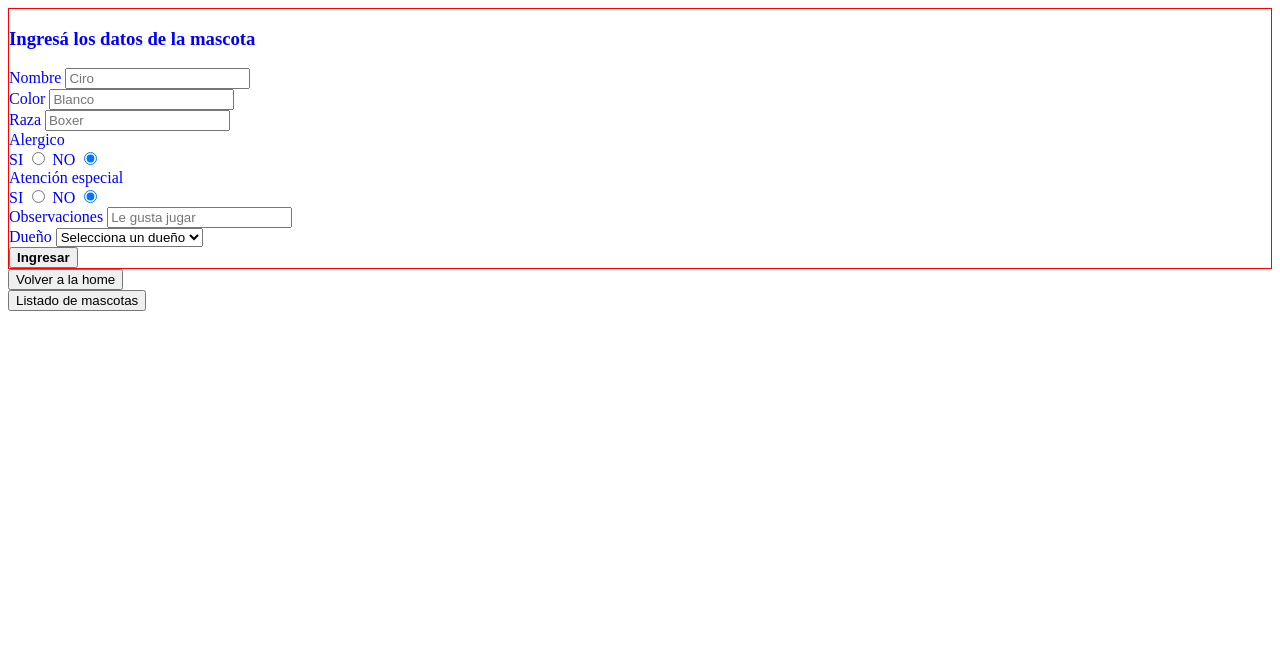
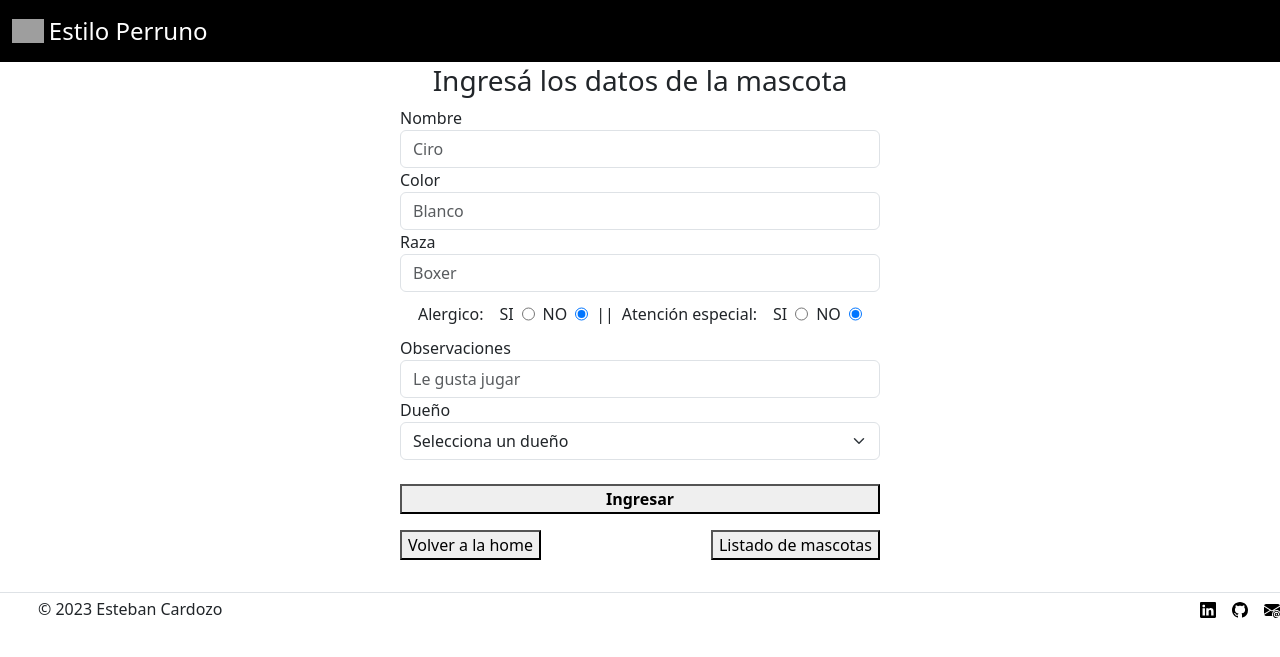
Before and after one commit to EstebanCardoz0/PeluqueriaCanina-MVC, a Spring Boot app: page /mascotas/alta in a window 1280 px wide. Shown: the top 657 px of the page. Run offline with Spring Boot 4, Linux system fonts and the light colour scheme; data that the repository does not hold is empty; grey boxes are pictures that could not be loaded.

Commit message:
comienzo alta mascota

```diff
--- /dev/null
+++ b/PeluCaninaMVC/src/main/resources/static/mascotaAlta.css
@@ -0,0 +1,68 @@
+nav {
+
+    background-color: black;
+
+}
+
+.titulonav {
+    color: white;
+    /* text-align: left; */
+
+    /* margin-left: .5rem;
+    margin-right: .5rem; */
+
+
+    border: 1px;
+    font-size: 1.5rem;
+    margin: .3rem;
+}
+
+.img-fluid {
+
+    width: 2rem;
+
+}
+
+.datos {
+    /* padding: 0rem;
+    margin: 0; */
+    display: flex;
+    justify-content: center;
+    margin: 20rem;
+    margin-top: 4rem;
+    margin-bottom: 1rem;
+}
+
+.form-control {
+
+    width: 30rem;
+}
+
+.form-select {
+
+    width: 30rem;
+}
+
+.submit {
+    width: 30rem;
+    margin-top: 1.5rem;
+}
+
+h3 {
+    text-align: center;
+
+}
+
+.alerg {
+    justify-content: space-evenly;
+    font-size: medium;
+
+    margin: 10px;
+}
+
+.volver {
+    margin-top: 1rem;
+    margin-bottom: 1rem;
+    display: flex;
+    justify-content: space-between ;
+}
--- a/PeluCaninaMVC/src/main/resources/templates/mascotaAlta.html
+++ b/PeluCaninaMVC/src/main/resources/templates/mascotaAlta.html
@@ -1,52 +1,95 @@
 <!DOCTYPE html>
 <html lang="es" xmlns:th="http://www.thymeleaf.org">
+
 <head>
     <meta charset="UTF-8">
     <title>Crear Mascota</title>
-    <link rel="stylesheet" href="../static/prueba.css"  >
 
-<!--    <link href="https://cdn.jsdelivr.net/npm/bootstrap@5.3.1/dist/css/bootstrap.min.css" rel="stylesheet"-->
-<!--          integrity="sha384-4bw+/aepP/YC94hEpVNVgiZdgIC5+VKNBQNGCHeKRQN+PtmoHDEXuppvnDJzQIu9" crossorigin="anonymous">-->
+    <link rel="icon" th:href="@{/coraje_icon.png}" type="image/x-icon">
+
+
+    <link href="https://cdn.jsdelivr.net/npm/bootstrap@5.3.1/dist/css/bootstrap.min.css" rel="stylesheet"
+        integrity="sha384-4bw+/aepP/YC94hEpVNVgiZdgIC5+VKNBQNGCHeKRQN+PtmoHDEXuppvnDJzQIu9" crossorigin="anonymous">
+    <link rel="stylesheet" th:href="@{/mascotaAlta.css}">
 
 
 </head>
+
 <body>
 
+    <nav class="navbar navbar-expand-lg fixed-top  ">
+        <div class="container-fluid">
+            <img class="img-fluid" th:src="@{/coraje_icon.png}" alt="icono coraje">
+            <p class="titulonav" href="#">Estilo Perruno</p>
 
-<form action="/mascotas/crear" method="POST">
+            <!-- <div class="material-symbols-outlined">
+
+                home
+
+            </div> -->
+            <!-- <button class="navbar-toggler" type="button" data-bs-toggle="collapse"
+                data-bs-target="#navbarSupportedContent" aria-controls="navbarSupportedContent" aria-expanded="false"
+                aria-label="Toggle navigation">
+                <span class="navbar-toggler-icon"></span>
+            </button> -->
+
+            <!-- LINKS Y BUSQUEDA -->
+
+            <div class="collapse navbar-collapse" id="navbarSupportedContent">
+                <ul class="navbar-nav me-auto mb-2 mb-lg-0">
+
+                    <!-- <li class="nav-item">
+                        <a class="nav-link " aria-current="page" href="#">Home</a>
+                    </li> -->
+                    <!-- <li class="nav-item">
+                        <a class="nav-link" href="#">Link</a>
+                    </li> -->
 
 
-    <div class="form-group my-3">
-        <h3 class="card-title">Ingresá los datos de la mascota</h3>
+                </ul>
+                <!-- <form class="d-flex" role="search">
+                    <input class="form-control me-2" type="search" placeholder="Search" aria-label="Search">
+                    <button class="btn btn-outline-success" type="submit">Search</button>
+                </form>  -->
+            </div>
+        </div>
+    </nav>
+
+
+    <form class="datos  d-grid" action="/mascotas/crear" method="POST">
+
+
+        <div class="">
+            <h3 class="">Ingresá los datos de la mascota</h3>
         </div>
 
-    <div class="form-group my-3">
+        <div class="inp">
             <label for="nombre">Nombre</label>
             <input id="nombre" type="text" class="form-control" name="nombre" placeholder="Ciro">
         </div>
-    <div class="form-group my-3">
+        <div class="">
             <label for="color">Color</label>
             <input id="color" type="text" class="form-control" name="color" placeholder="Blanco">
         </div>
-    <div class="form-group my-3">
+        <div class="">
             <label for="raza">Raza</label>
             <input id="raza" type="text" class="form-control" name="raza" placeholder="Boxer">
         </div>
-    <div class="form-group my-3">
-        <label>Alergico</label> <br>
+        <div class="alerg d-flex">
+            <label>Alergico:</label> <br>
             <label for="alergico">SI</label>
-        <input id="alergico" type="radio" value="SI" class="form-control" name="alergico">
+            <input id="alergico" type="radio" value="SI" class="" name="alergico">
             <label for="alergic">NO</label>
-        <input id="alergic" type="radio" value="NO" class="form-control" name="alergico" checked="true">
+            <input id="alergic" type="radio" value="NO" class="" name="alergico" checked="true">
+            <!-- </div>
+        <div class=""> -->||
+            <label>Atención especial:</label> <br>
+            <label for="paten">SI</label>
+            <input id="paten" type="radio" value="SI" class="" name="atencionEspecial">
+            <label for="pate">NO</label>
+            <input id="pate" type="radio" value="NO" class="" name="atencionEspecial" checked="true">
         </div>
-    <div class="form-group my-3">
-        <label>Atención especial</label> <br>
-        <label for="paten">SI</label>
-        <input id="paten" type="radio" value="SI" class="form-control" name="atencionEspecial">
-        <label for="pate">NO</label>
-        <input id="pate" type="radio" value="NO" class="form-control" name="atencionEspecial" checked="true">
-    </div>
-    <div class="form-group my-3">
+        <div class="">
             <label for="cantidadPuertas">Observaciones</label>
             <input id="cantidadPuertas" type="text" class="form-control" name="observaciones"
                 placeholder="Le gusta jugar">
@@ -57,7 +100,7 @@
 
             <label for="duenios">Dueño</label>
 
-        <select id="duenios" name="duen">
+            <select class="form-select" id="duenios" name="duen">
                 <option value="" disabled selected>Selecciona un dueño</option>
 
                 <option th:each="duenio : ${duenios}" th:value="${duenio.id}" th:text="${duenio.nombre}"></option>
@@ -79,10 +122,10 @@
         </div>
 
 
-    <button type="submit"
-            class="btn btn-primary mt-3 botones"><strong>Ingresar</strong></button>
-</form>
+        <button type="submit" class="submit"><strong>Ingresar</strong></button>
 
+
+    <div class="volver d-flex justify-content-between   ">
         <div>
             <a th:href="@{/index}">
                 <button>Volver a la home</button>
@@ -94,7 +137,46 @@
                 <button>Listado de mascotas</button>
             </a>
         </div>
+    </div>
+</form>
 
 
+    <footer class="d-flex flex-wrap justify-content-between align-items-center py-1  border-top">
+
+        <div class="col-md-4 d-flex align-items-center">
+            <a href="/" class="mb-3 me-2 mb-md-0 text-body-secondary text-decoration-none lh-1">
+                <svg class="bi" width="30" height="24">
+                    <use xlink:href="#bootstrap"></use>
+                </svg>
+            </a>
+            <span class="copy ">© 2023 Esteban Cardozo</span>
+        </div>
+
+        <ul class="nav col-md-4 justify-content-end list-unstyled d-flex">
+            <li class="ms-3"><a class="text-body-secondary" th:href="@{linkedin.svg}">
+                    <svg class="bi" width="24" height="24">
+                        <use xlink:href="#twitter"></use>
+
+                    </svg>
+                </a></li>
+
+            <li class="ms-3">
+                <a href="https://www.linkedin.com/" target="_blank"><img th:src="@{linkedin.svg}" alt="linkedin"
+                        class="text-body-secondary"></a>
+            </li>
+            <li class="ms-3">
+                <a href="https://www.github.com/" target="_blank"><img th:src="@{github.svg}" alt="Github"
+                        class="text-body-secondary"></a>
+            </li>
+            <li class="ms-3">
+                <a href="mailto:esteban.cardozo.wec@gmail.com" target="_blank"><img th:src="@{envelope-at-fill.svg}"
+                        alt="Mail" class="text-body-secondary"></a>
+            </li>
+
+
+        </ul>
+
+    </footer>
 </body>
+
 </html>
```
Also changed, not shown: PeluCaninaMVC/src/main/resources/static/index.css (+6 -6 lines), PeluCaninaMVC/src/main/resources/templates/index.html (+9 -7 lines). Lines whose indentation alone changed are shown as unchanged.
